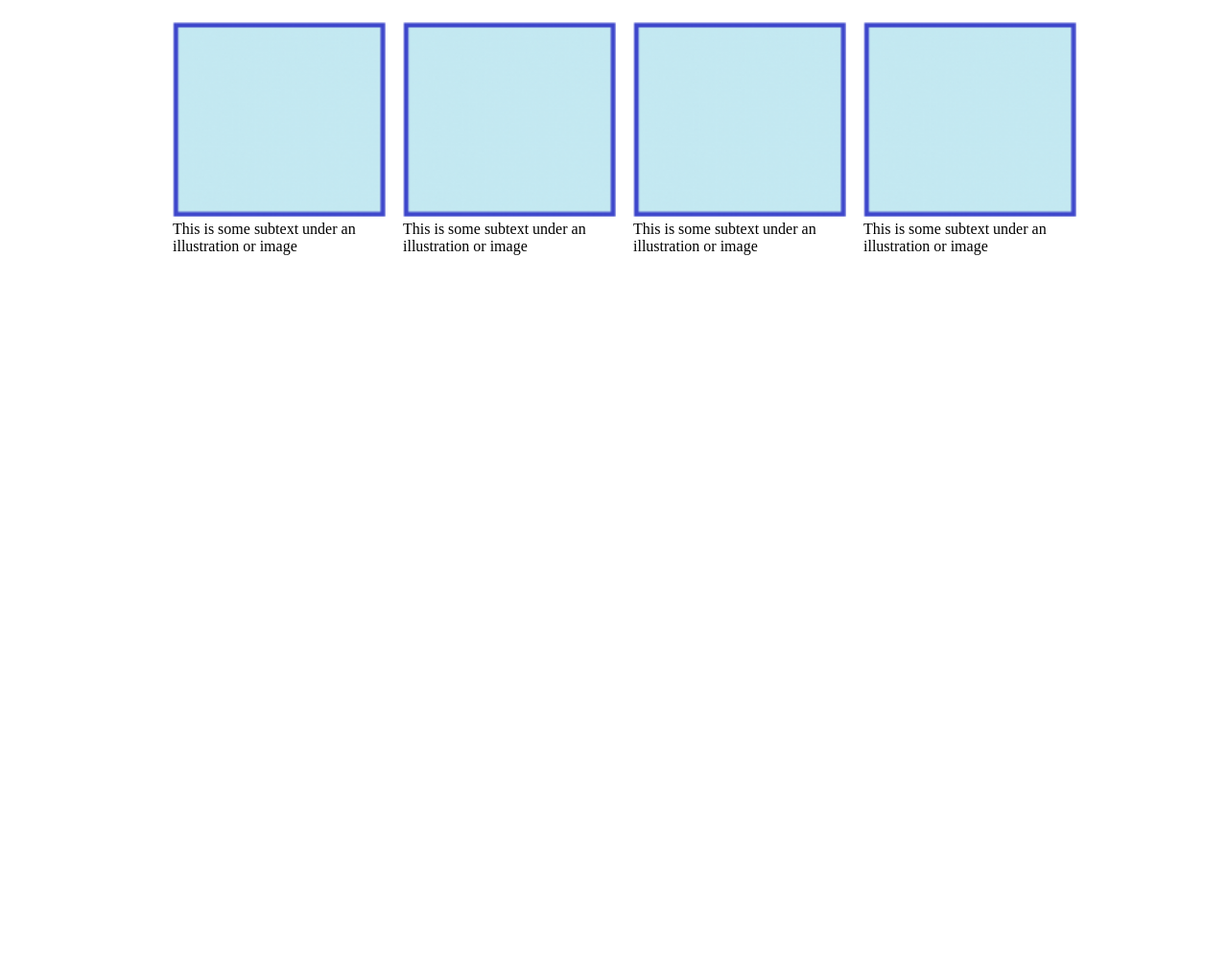
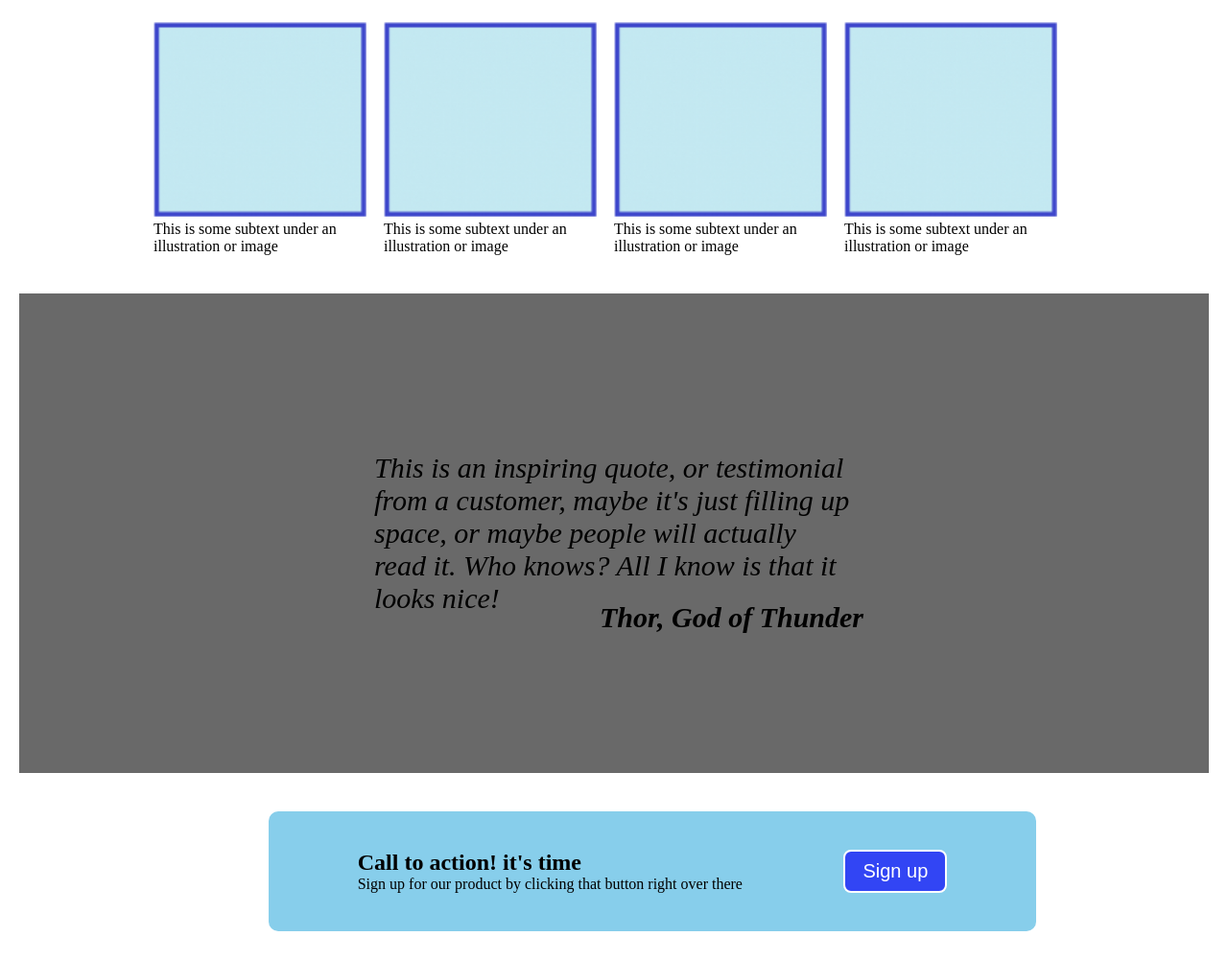
Before and after one commit to Phineas-M/Landing_page, a plain HTML site: page index.html in a window 1280 px wide. Shown: the part 500-1501 px from the top of the page at 96% size. Before the commit the page ends 800 px from the top, so only its background shows below. Drawn offline with Linux system fonts and the light colour scheme.

Commit message:
modified index.html and style.css  by adding some content to complete the assignment

```diff
--- a/index.html
+++ b/index.html
@@ -36,8 +36,6 @@
 	</main>
 </div>
 
-
-
 <div class="info">
     <h2>Some random infrmation</h2>
   </div>
@@ -66,10 +64,33 @@
         <p>This is some subtext under an illustration or image</p>
       </div>
 
+	  <br>
+
+<div class="quote">
+	<p class="p-box"><i>This is an inspiring quote, or testimonial from a customer, maybe it's just
+		filling up space, or maybe people will actually read it. Who knows?
+		All I know is that it looks nice!<span>Thor, God of Thunder</span></i>
+	</p>
+</div>
+
+<br>
+<div class="clr"></div>
 
 
+	<div class="call-container">
 
-  </div>
+<div class="call">
+	<h2>Call to action! it's time</h2>
+	<p>Sign up for our product by clicking that button right over there</p>
+</div>
+
+<div class="sign-up">
+	<button>Sign up</button>
+</div>
+
+</div>
+
+
 
 
 
--- a/style.css
+++ b/style.css
@@ -1,6 +1,7 @@
 *{
   padding: 0;
-  margin: 0;box-sizing: border-box;
+  margin: 0;
+  box-sizing: border-box;
 }
 
 .navbar{
@@ -51,9 +52,6 @@ border: none;
 }
 
 
-
-
-
 *{
   box-sizing: border-box;
   margin: 0;
@@ -79,3 +77,57 @@ flex-wrap: wrap;
   height: auto;
   gap: 20px;
 }
+
+
+
+.quote{
+  box-sizing: border-box;
+  display: flex;
+  width: 100%;
+  background-color: dimgray;
+  justify-content: center;
+  font-size: 30px;
+  height: 500px;
+  align-items: center;
+}
+
+.quote, h2{
+  gap: 20px;
+
+}
+
+
+.p-box{
+  width: 500px;
+  position: relative;
+}
+
+
+
+.call-container{
+  display: flex;
+  background-color: skyblue;
+  width: 800px;
+  padding: 40px;
+  border-radius: 10px;
+}
+
+.call-container,.sign-up{
+  display: flex;
+  justify-content: space-around;
+}
+
+.sign-up button{
+  background-color: none;
+  border:2px solid white;
+  border-radius: 8px;
+}
+
+
+.p-box span{
+  position: absolute;
+  bottom: 0.1px;
+  right: 10px;
+margin: -20px;
+font-weight: bold;
+}
```
